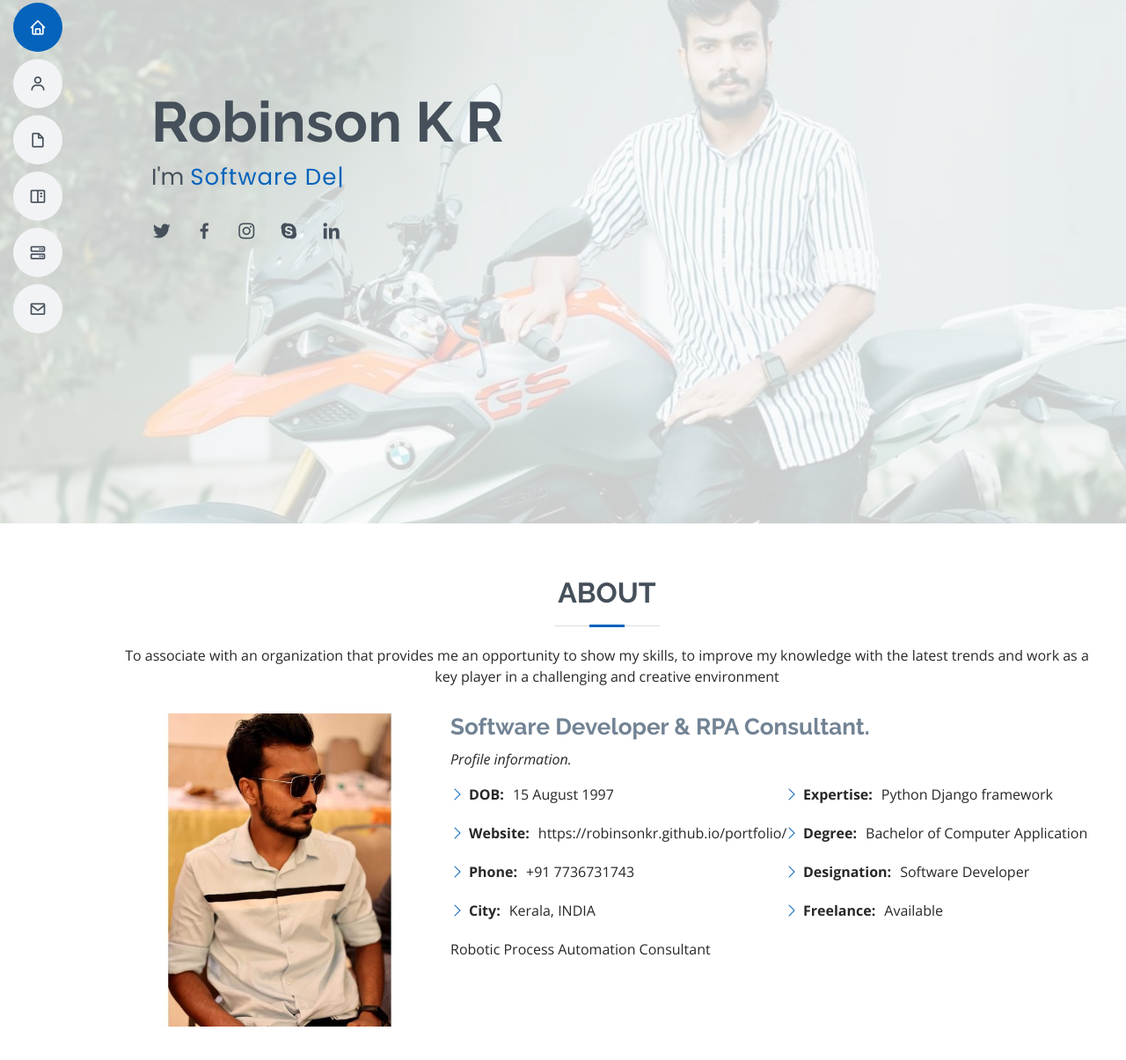
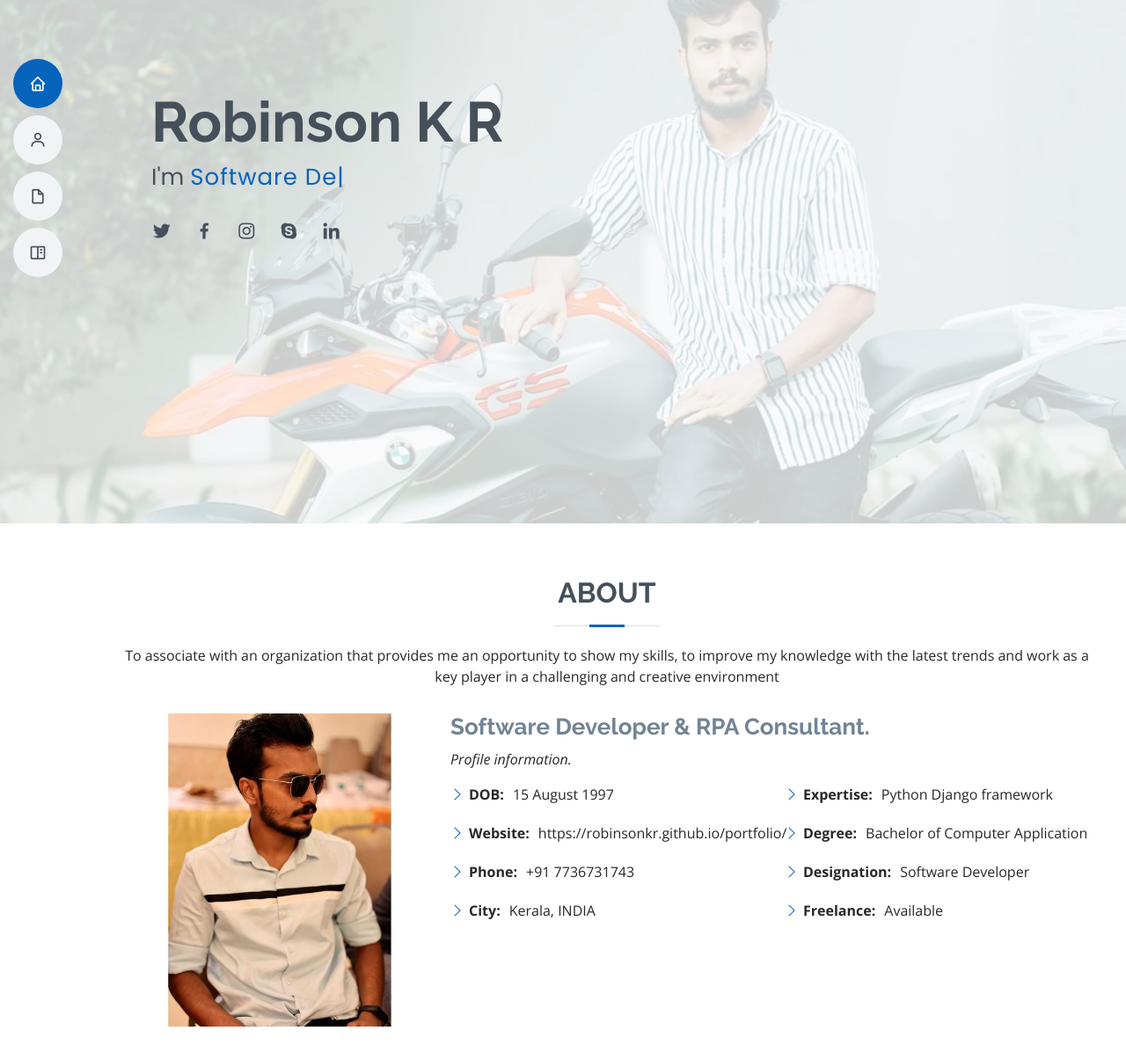
Before and after one commit to Robinsonkr/portfolio, a plain HTML site: page index.html in a window 1280 px wide. Shown: the part 205-1410 px from the top of the page at 88% size. Drawn offline with nearby package versions, Linux system fonts and the light colour scheme.

Commit message:
link removed

```diff
--- a/index.html
+++ b/index.html
@@ -49,8 +49,7 @@
         <li><a href="#about" class="nav-link scrollto"><i class="bx bx-user"></i> <span>About</span></a></li>
         <li><a href="#resume" class="nav-link scrollto"><i class="bx bx-file-blank"></i> <span>Resume</span></a></li>
         <li><a href="#portfolio" class="nav-link scrollto"><i class="bx bx-book-content"></i> <span>Portfolio</span></a></li>
-        <li><a href="#services" class="nav-link scrollto"><i class="bx bx-server"></i> <span>Services</span></a></li>
-        <li><a href="#contact" class="nav-link scrollto"><i class="bx bx-envelope"></i> <span>Contact</span></a></li>
+
       </ul>
     </nav><!-- .nav-menu -->
 
@@ -111,9 +110,7 @@ player in a challenging and creative environment</p>
                 </ul>
               </div>
             </div>
-            <p>
-              Robotic Process Automation Consultant
-            </p>
+
           </div>
         </div>
 
```
